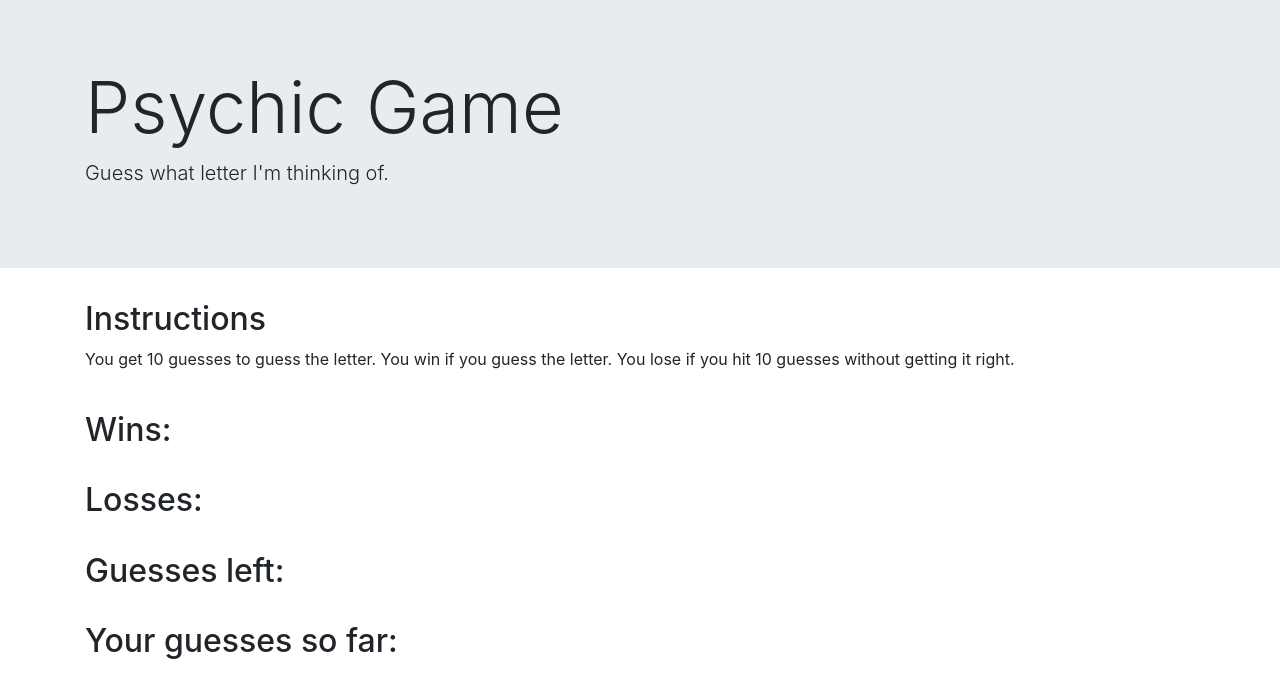
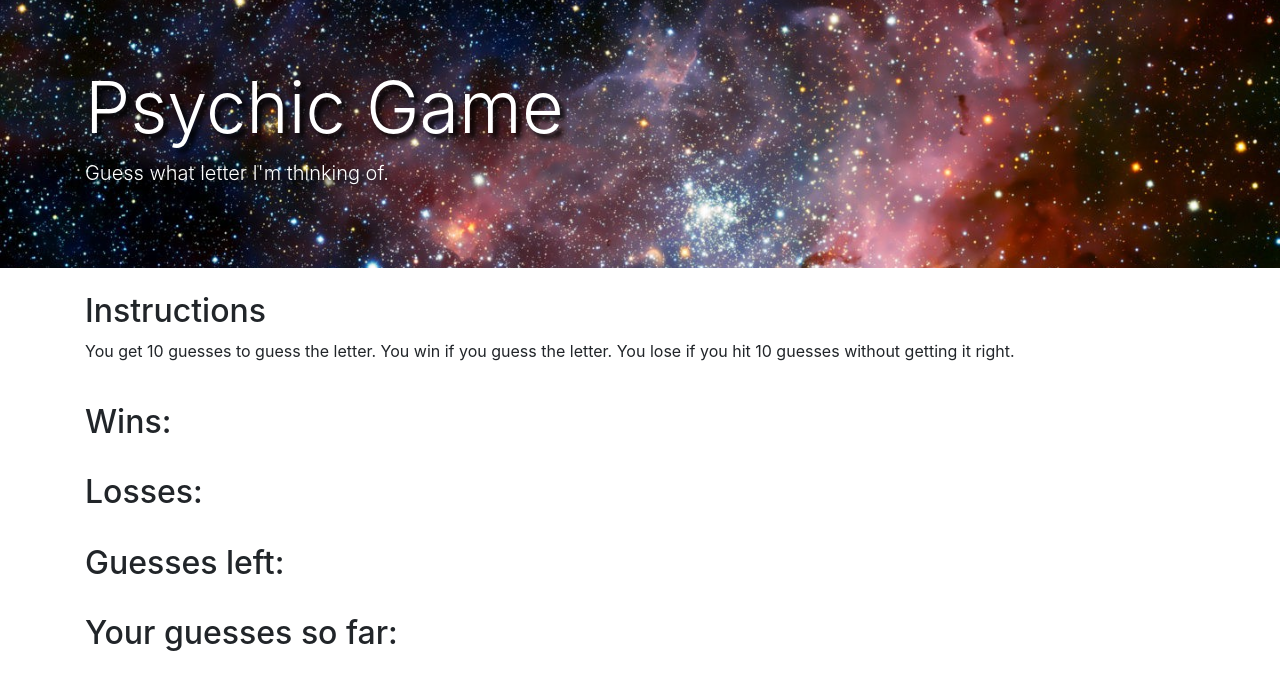
Before and after one commit to JBooth33/Psychic-Game, a plain HTML site: page index.html in a window 1280 px wide. Drawn offline with nearby package versions, Linux system fonts and the light colour scheme.

Commit message:
adding image to game page

```diff
--- /dev/null
+++ b/assets/css/style.css
@@ -0,0 +1,9 @@
+.jumbotron {
+    margin-bottom: 0px;
+    background-image: url(../images/galaxy.jpg);
+    background-position: 0% 25%;
+    background-size: cover;
+    background-repeat: no-repeat;
+    color: white;
+    text-shadow: black 0.3em 0.3em 0.3em;
+}
--- a/index.html
+++ b/index.html
@@ -3,6 +3,7 @@
 <head>
     <meta charset="UTF-8">
     <link rel="stylesheet" href="https://maxcdn.bootstrapcdn.com/bootstrap/4.0.0/css/bootstrap.min.css">
+    <link rel="stylesheet" href="assets/css/style.css">
     <script type="text/javascript" src="assets/javascript/game.js"></script>
     <meta name="viewport" content="width=device-width, initial-scale=1.0">
     <meta http-equiv="X-UA-Compatible" content="ie=edge">
@@ -19,6 +20,7 @@
     <div class="container">
         <div class="row">
             <div class="col-sm">
+                <br>
                 <h2>Instructions</h2>
                 <p>You get 10 guesses to guess the letter.  You win if you guess the letter.  You lose if you hit 10 guesses without getting it right.</p>
             </div>
```
Also changed, not shown: assets/images/galaxy.jpg (added), 2 other files.
